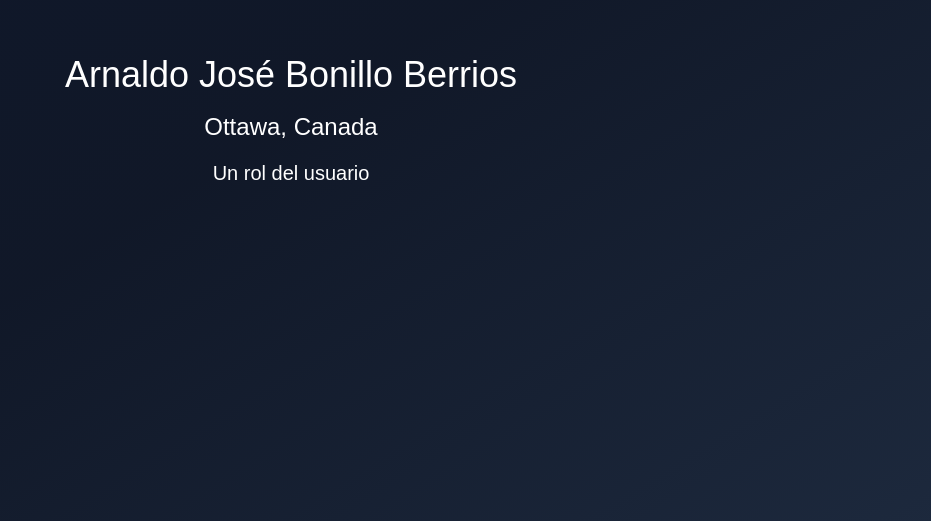
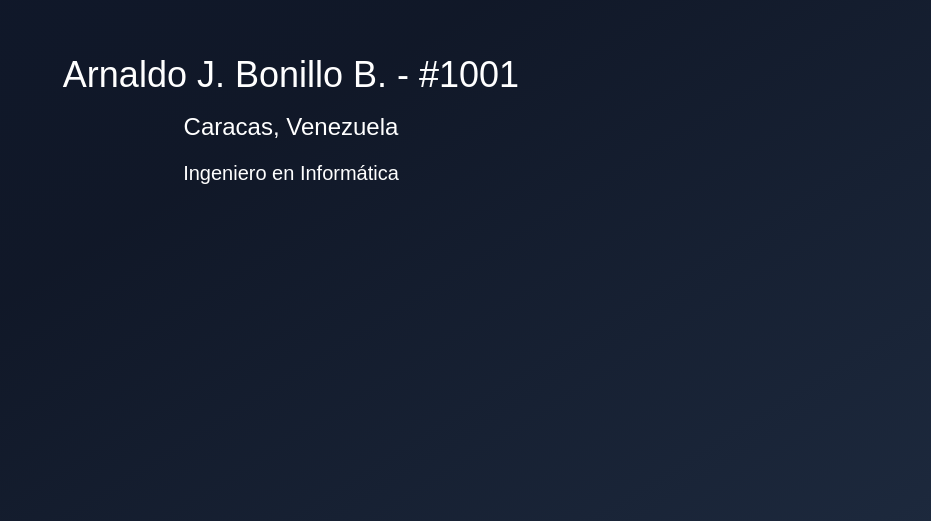
Before and after one commit to ArnBon/CursoReactUdemy_04-hooks-app, a React (Vite) app: page / in a window 1280 px wide. Shown: the part 279-800 px from the top of the page, without its empty margins (349-1280 px from the left). Built offline with nearby package versions, Linux system fonts and the light colour scheme.

Commit message:
158 Use API + Suspense en acción

```diff
--- a/src/08-use-suspense/ClientInformation.tsx
+++ b/src/08-use-suspense/ClientInformation.tsx
@@ -1,7 +1,12 @@
-import React, { useEffect } from 'react'
-import { getUserAction } from './api/get-user.action';
+import  { use, type Usable } from 'react'
+import { type User } from './api/get-user.action';
 
-export const ClientInformation = async({ id }: {id: number }) => {
+interface Props {
+  getUser: Usable<User>;
+}
+
+export const ClientInformation = ({ getUser }: Props) => {
+  const user = use(getUser);
 
 
   // const user = await getUserAction(id)
@@ -14,11 +19,11 @@ export const ClientInformation = async({ id }: {id: number }) => {
   return (
      <div className="bg-gradient flex flex-col gap-4">
       <h2 className="text-4xl font-thin text-white">
-        Arnaldo José Bonillo Berrios
+        {user.name}  -  #{user.id}
       </h2>
 
-      <p className="text-white text-2xl">Ottawa, Canada</p>
-      <p className="text-white text-xl">Un rol del usuario</p>
+      <p className="text-white text-2xl">{user.location}</p>
+      <p className="text-white text-xl">{user.role}</p>
     </div>
   )
 }
--- a/src/08-use-suspense/api/get-user.action.ts
+++ b/src/08-use-suspense/api/get-user.action.ts
@@ -13,7 +13,7 @@ export const getUserAction = async (id: number) => {
 
     return {
         id: id,
-        name: 'Arnaldo José Bonillo Berrios',
+        name: 'Arnaldo J. Bonillo B.',
         location: 'Caracas, Venezuela',
         role: 'Ingeniero en Informática',
     };
--- a/src/main.tsx
+++ b/src/main.tsx
@@ -1,8 +1,9 @@
-import { StrictMode } from 'react'
+import { StrictMode, Suspense } from 'react'
 import { createRoot } from 'react-dom/client'
 import './index.css'
 import { Toaster, toast } from 'sonner';
 import { ClientInformation } from './08-use-suspense/ClientInformation';
+import { getUserAction } from './08-use-suspense/api/get-user.action';
 // import { InstagromApp } from './07-useOptimistic/InstagromApp'
 // import { MemoHook } from './06-memos/MemoHook'
 // import { MemoCounter } from './06-memos/MemoCounter'
@@ -30,6 +31,19 @@ createRoot(document.getElementById('root')!).render(
     {/* <MemoHook></MemoHook> */}
     {/* <MemoCounter></MemoCounter> */}
     {/* <InstagromApp></InstagromApp> */}
-    <ClientInformation></ClientInformation>
+    <Suspense
+    fallback={
+        <div className="bg-gradient flex flex-col">
+          <h1 className="text-2xl">Cargando</h1>
+        </div>
+      }
+      >
+
+
+
+    <ClientInformation getUser={getUserAction(1001)}></ClientInformation>
+
+
+    </Suspense>
   </StrictMode>,
 )
```
